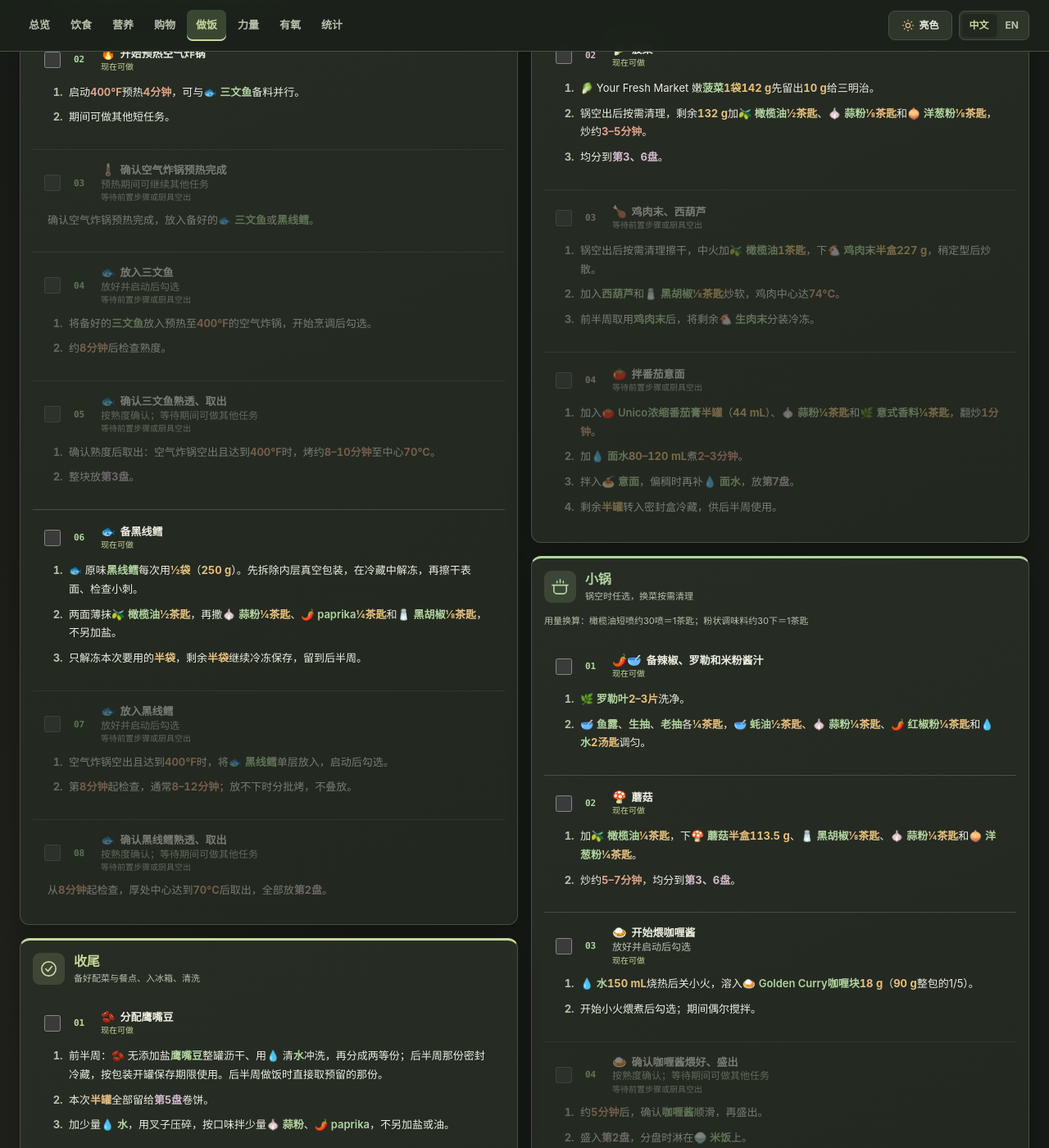
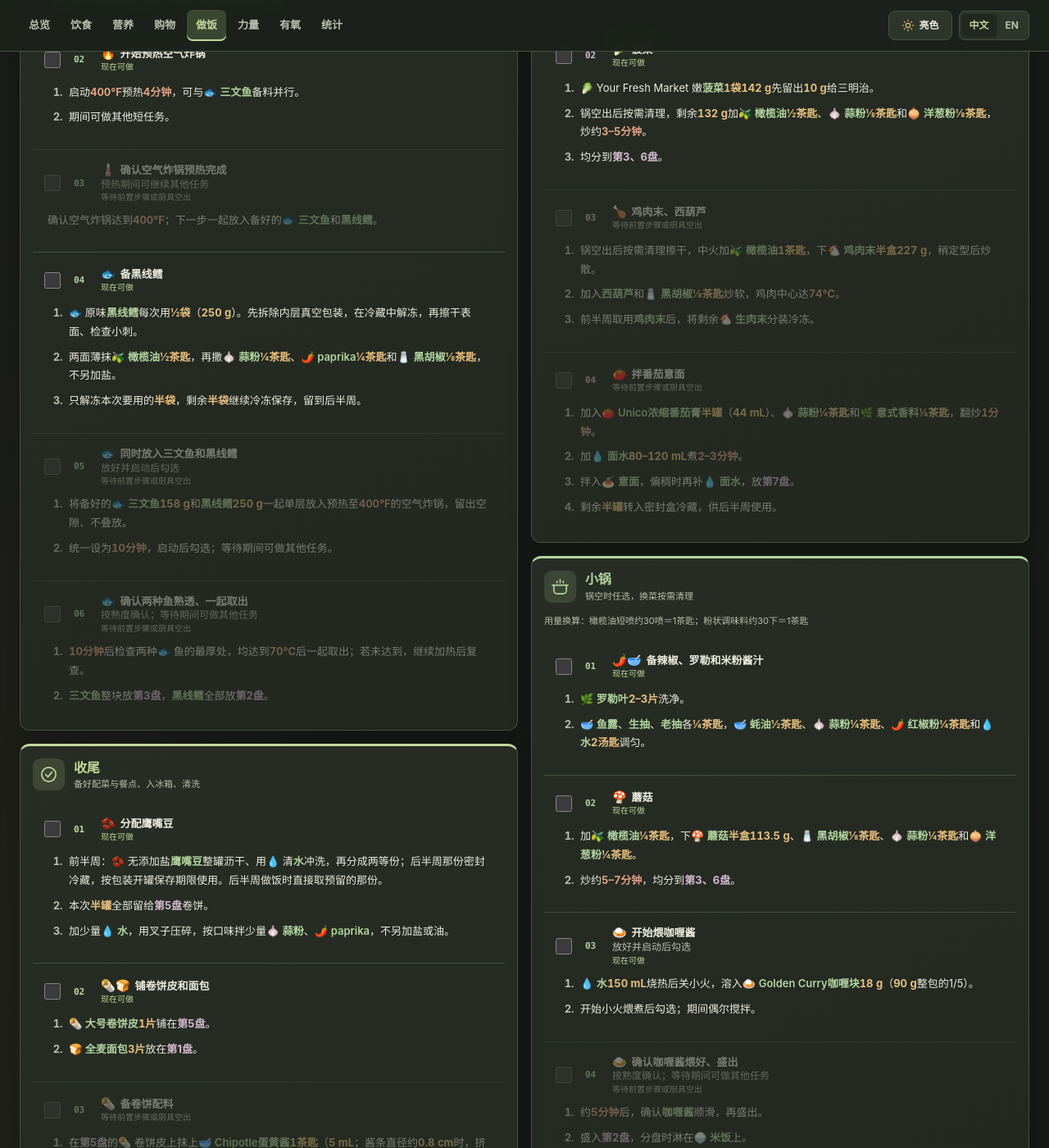
Before and after one commit to yunhaixiang/fitness, a Jekyll site: the page built from cooking.md, in a window 1280 px wide and 1400 px high, scrolled down 3453 px. Shown: the whole window at 82% size. Built offline with Jekyll 4.4.1, drawn with Linux system fonts in a browser that asks for light colours; some of the changed text lies outside the part shown.

Commit message:
Cook salmon and haddock together in one air fryer batch

```diff
--- a/assets/cooking-flow.js
+++ b/assets/cooking-flow.js
@@ -18,7 +18,7 @@
   };
   const svg = (name) => `<svg viewBox="0 0 24 24" fill="none" stroke="currentColor" stroke-width="1.7" stroke-linecap="round" stroke-linejoin="round" aria-hidden="true">${icons[name]}</svg>`;
 
-  // Keep the existing haddock task ID so existing cooking checkmarks remain compatible.
+  // The current plan cooks both fish in one air-fryer batch.
   const nodes = [
     {"id": "oven-heat-start", "label": ["开始预热烤箱", "Start Preheating Oven"], "note": ["", ""], "group": "oven", "before": [], "link": "#cook-oven-heat-start", "minutes": 1, "instant": true},
     {"id": "prep-potato", "label": ["备土豆", "Prepare Potatoes"], "note": ["", ""], "group": "prep", "before": [], "link": "#cook-prep-potato", "minutes": 3, "displayGroup": "oven"},
@@ -54,11 +54,9 @@
     {"id": "prep-salmon", "label": ["备三文鱼", "Prepare Salmon"], "note": ["", ""], "group": "prep", "before": [], "link": "#cook-prep-salmon", "minutes": 3, "displayGroup": "air"},
     {"id": "air-heat-start", "label": ["开始预热空气炸锅", "Start Preheating Air Fryer"], "note": ["", ""], "group": "air", "before": [], "link": "#cook-air-heat-start", "minutes": 1, "instant": true},
     {"id": "air-heat", "label": ["确认空气炸锅预热完成", "Confirm Air Fryer Is Preheated"], "note": ["预热期间可继续其他任务", "Continue Other Tasks While Heating"], "group": "air", "before": ["air-heat-start"], "link": "#cook-air-heat", "minutes": 4, "confirmation": true},
-    {"id": "salmon-start", "label": ["放入三文鱼", "Load Salmon"], "note": ["放好并启动后勾选", "Check after loading and starting"], "group": "air", "before": ["air-heat", "prep-salmon"], "link": "#cook-salmon-start", "minutes": 1, "instant": true, "durationHint": 8, "holdsResource": "air", "releasesAt": "salmon"},
-    {"id": "salmon", "label": ["确认三文鱼熟透、取出", "Check and Remove Salmon"], "note": ["按熟度确认；等待期间可做其他任务", "Confirm doneness; other tasks can be done while waiting"], "group": "air", "before": ["salmon-start"], "link": "#cook-salmon", "minutes": 8, "confirmation": true, "waitFor": "salmon-start", "waitKind": "food"},
     {"id": "prep-haddock", "label": ["备黑线鳕", "Prepare Haddock"], "note": ["", ""], "group": "prep", "displayGroup": "air", "before": [], "link": "#cook-prep-haddock", "minutes": 3},
-    {"id": "haddock-start", "label": ["放入黑线鳕", "Load Haddock"], "note": ["放好并启动后勾选", "Check after loading and starting"], "group": "air", "before": ["air-heat", "prep-haddock"], "link": "#cook-haddock-start", "minutes": 1, "instant": true, "durationHint": 12, "holdsResource": "air", "releasesAt": "haddock"},
-    {"id": "haddock", "label": ["确认黑线鳕熟透、取出", "Check and Remove Haddock"], "note": ["按熟度确认；等待期间可做其他任务", "Confirm doneness; other tasks can be done while waiting"], "group": "air", "before": ["haddock-start"], "link": "#cook-haddock", "minutes": 12, "confirmation": true, "waitFor": "haddock-start", "waitKind": "food"},
+    {"id": "fish-start", "label": ["同时放入三文鱼和黑线鳕", "Load Salmon and Haddock Together"], "note": ["放好并启动后勾选", "Check after loading and starting"], "group": "air", "before": ["air-heat", "prep-salmon", "prep-haddock"], "link": "#cook-fish-start", "minutes": 1, "instant": true, "durationHint": 10, "holdsResource": "air", "releasesAt": "fish"},
+    {"id": "fish", "label": ["确认两种鱼熟透、一起取出", "Check and Remove Both Fish"], "note": ["按熟度确认；等待期间可做其他任务", "Confirm doneness; other tasks can be done while waiting"], "group": "air", "before": ["fish-start"], "link": "#cook-fish", "minutes": 10, "confirmation": true, "waitFor": "fish-start", "waitKind": "food"},
     {"id": "prep-zucchini", "label": ["备西葫芦", "Prepare Zucchini"], "note": ["", ""], "group": "prep", "before": [], "link": "#cook-prep-zucchini", "minutes": 2, "displayGroup": "large-wok"},
     {"id": "spinach", "label": ["菠菜", "Spinach"], "note": ["", ""], "group": "large-wok", "before": [], "link": "#cook-spinach", "minutes": 5},
     {"id": "ground", "label": ["鸡肉末、西葫芦", "Ground Chicken and Zucchini"], "note": ["", ""], "group": "large-wok", "before": ["prep-zucchini"], "link": "#cook-ground", "minutes": 8},
@@ -75,7 +73,7 @@
     {"id": "peas-carrots", "label": ["豌豆胡萝卜", "Peas and Carrots"], "note": ["", ""], "group": "finish", "before": [], "link": "#cook-peas-carrots", "minutes": 3},
     {"id": "wrap", "label": ["卷饼", "Wrap"], "note": ["", ""], "group": "finish", "before": ["prep-wrap", "prep-chickpeas", "chicken", "peel-eggs"], "link": "#cook-wrap", "minutes": 1},
     {"id": "sandwich", "label": ["三明治", "Sandwich"], "note": ["", ""], "group": "finish", "before": ["prep-sandwich", "chicken", "peel-eggs"], "link": "#cook-sandwich", "minutes": 1},
-    {"id": "refrigerate", "label": ["入冰箱", "Refrigerate"], "note": ["", ""], "group": "finish", "before": ["rice", "potato", "ribs", "shrimp", "salmon", "dumplings", "curry", "season-noodles", "tomato", "wrap", "sandwich", "mushroom", "spinach", "haddock", "peas-carrots", "prep-chickpeas"], "link": "#cook-refrigerate", "minutes": 5},
+    {"id": "refrigerate", "label": ["入冰箱", "Refrigerate"], "note": ["", ""], "group": "finish", "before": ["rice", "potato", "ribs", "shrimp", "dumplings", "curry", "season-noodles", "tomato", "wrap", "sandwich", "mushroom", "spinach", "fish", "peas-carrots", "prep-chickpeas"], "link": "#cook-refrigerate", "minutes": 5},
     {"id": "clean", "label": ["清洗", "Clean Up"], "note": ["", ""], "group": "finish", "before": ["refrigerate"], "link": "#cook-clean", "minutes": 7}
   ];
   const stepEmoji = {
@@ -85,7 +83,7 @@
     'prep-potato': '🥔', potato: '🥔',
     'prep-ribs': '🍖', ribs: '🍖',
     'prep-shrimp': '🦐', shrimp: '🦐',
-    'prep-haddock': '🐟', 'prep-salmon': '🐟', salmon: '🐟', haddock: '🐟',
+    fish: '🐟', 'prep-haddock': '🐟', 'prep-salmon': '🐟', salmon: '🐟', haddock: '🐟',
     'air-heat-start': '🔥', 'air-heat': '🌡️',
     'egg-water': '💧', 'pasta-water': '💧',
     eggs: '🥚', dumplings: '🥟', pasta: '🍝', noodles: '🍜',
@@ -103,7 +101,7 @@
     {"id": "finish", "icon": "finish", "title": ["收尾", "Finish"], "hint": ["备好配菜与餐点、入冰箱、清洗", "Assemble Meals, Refrigerate and Clean"]}
   ];
 
-  const instructionSections = [["rice", "rice", ["prep-rice", "rice-start", "rice"]], ["oven", "oven", ["oven-heat-start", "prep-potato", "prep-chicken", "prep-ribs", "prep-shrimp", "oven-heat", "potato-start", "potato-turn", "potato", "chicken-start", "chicken", "ribs-start", "ribs", "shrimp-start", "shrimp"]], ["air-fryer", "air", ["prep-salmon", "air-heat-start", "air-heat", "salmon-start", "salmon", "prep-haddock", "haddock-start", "haddock"]], ["pot-one", "pots", ["egg-water-start", "egg-water", "eggs-start", "eggs", "dumplings-start", "dumplings", "peel-eggs"]], ["pot-two", "pots", ["pasta-water-start", "pasta-water", "pasta-start", "pasta", "noodles-start", "noodles"]], ["small-wok", "small-wok", ["prep-noodle-sauce", "mushroom", "curry-start", "curry", "season-noodles"]], ["large-wok", "large-wok", ["prep-zucchini", "spinach", "ground", "tomato"]], ["finish", "finish", ["prep-chickpeas", "prep-bread", "prep-wrap", "prep-sandwich", "peas-carrots", "wrap", "sandwich", "refrigerate", "clean"]]];
+  const instructionSections = [["rice", "rice", ["prep-rice", "rice-start", "rice"]], ["oven", "oven", ["oven-heat-start", "prep-potato", "prep-chicken", "prep-ribs", "prep-shrimp", "oven-heat", "potato-start", "potato-turn", "potato", "chicken-start", "chicken", "ribs-start", "ribs", "shrimp-start", "shrimp"]], ["air-fryer", "air", ["prep-salmon", "prep-haddock", "air-heat-start", "air-heat", "fish-start", "fish"]], ["pot-one", "pots", ["egg-water-start", "egg-water", "eggs-start", "eggs", "dumplings-start", "dumplings", "peel-eggs"]], ["pot-two", "pots", ["pasta-water-start", "pasta-water", "pasta-start", "pasta", "noodles-start", "noodles"]], ["small-wok", "small-wok", ["prep-noodle-sauce", "mushroom", "curry-start", "curry", "season-noodles"]], ["large-wok", "large-wok", ["prep-zucchini", "spinach", "ground", "tomato"]], ["finish", "finish", ["prep-chickpeas", "prep-bread", "prep-wrap", "prep-sandwich", "peas-carrots", "wrap", "sandwich", "refrigerate", "clean"]]];
   if (window.fitnessCookingDefinition) {
     nodes.splice(0, nodes.length, ...window.fitnessCookingDefinition.nodes);
     instructionSections.splice(0, instructionSections.length, ...window.fitnessCookingDefinition.instructionSections);
--- a/assets/cooking-progress.js
+++ b/assets/cooking-progress.js
@@ -3,7 +3,13 @@
   function derive(nodes, saved, half = 'first') {
     const active = nodes;
     const byId = new Map(active.map(n => [n.id, n]));
-    const done = new Set((Array.isArray(saved) ? saved : []).filter(id => byId.has(id)));
+    const previous = Array.isArray(saved) ? [...saved] : [];
+    // Merge old separate fish marks only when BOTH fish reached that checkpoint.
+    if (byId.has('fish-start')) {
+      if (['salmon-start', 'haddock-start'].every(id => previous.includes(id))) previous.push('fish-start');
+      if (['salmon', 'haddock'].every(id => previous.includes(id))) previous.push('fish');
+    }
+    const done = new Set(previous.filter(id => byId.has(id)));
     const complete = id => done.has(id);
     const satisfied = n => n.before.every(complete);
     // Undoing a prerequisite invalidates only its downstream completion marks.
@@ -30,7 +36,7 @@
       memo.set(id, score); return score;
     };
     // Use already-heated appliances promptly; otherwise prioritize the longest remaining chain.
-    const urgent = n => ['salmon-start', 'haddock-start'].includes(n.id) && done.has('air-heat') ? 2
+    const urgent = n => ['fish-start', 'salmon-start', 'haddock-start'].includes(n.id) && done.has('air-heat') ? 2
       : ['eggs-start', 'pasta-start', 'dumplings-start', 'noodles-start'].includes(n.id) ? 1 : 0;
     available.sort((a,b) => Number(!!a.confirmation) - Number(!!b.confirmation) || urgent(b) - urgent(a) || length(b.id) - length(a.id));
     return { done: [...done], active, available, recommended: available[0]?.id || null, ready: true, total: active.length };
@@ -159,7 +165,7 @@
     if (view.recommended) {
       suggestion.append(create('strong', '', t('推荐下一步', 'Recommended Next')), action(view.available[0], true));
       const next = view.available[0];
-      const reason = ['salmon-start','haddock-start','eggs-start','pasta-start','dumplings-start','noodles-start'].includes(next.id) ? t('加热已就绪，优先接着烹调。', 'The appliance is ready; continue cooking promptly.') : t('优先启动耗时较长的后续流程。', 'Start the longer remaining chain first.');
+      const reason = ['fish-start','salmon-start','haddock-start','eggs-start','pasta-start','dumplings-start','noodles-start'].includes(next.id) ? t('加热已就绪，优先接着烹调。', 'The appliance is ready; continue cooking promptly.') : t('优先启动耗时较长的后续流程。', 'Start the longer remaining chain first.');
       suggestion.append(create('span', 'cooking-progress-reason', next.confirmation ? (next.waitKind === 'boil' ? t('水持续沸腾后再确认。', 'Confirm once the water is boiling steadily.') : next.waitKind === 'food' ? t('按步骤检查熟度或时间，再确认；等待期间可做其他任务。', 'Check doneness or the stated time before confirming; other tasks can be done while waiting.') : t('达到预热温度后再确认。', 'Confirm once the target temperature is reached.')) : reason));
       const others = view.available.slice(1);
       if (others.length) { readyList.append(create('strong', '', t('现在也可以做', 'Also Ready'))); const list = create('div', 'cooking-flow-chip-list'); others.forEach(n => list.append(action(n, false))); readyList.append(list); }
--- a/cooking.md
+++ b/cooking.md
@@ -201,37 +201,6 @@ cooking: true
 </li>
 <li class="cooking-task-source">
 <ol lang="zh-CN" class="cooking-source-zh">
-<li>启动400°F预热4分钟，可与🐟 三文鱼备料并行。</li>
-<li>期间可做其他短任务。</li>
-</ol>
-<ol lang="en" class="cooking-source-en" hidden>
-<li>Start preheating at 400°F for 4 minutes; prepare the 🐟 salmon meanwhile.</li>
-<li>Work on other short tasks meanwhile.</li>
-</ol>
-</li>
-<li class="cooking-task-source"><p data-en="Confirm preheating is complete, then load the prepared 🐟 salmon or haddock promptly.">确认空气炸锅预热完成，放入备好的🐟 三文鱼或黑线鳕。</p></li>
-<li class="cooking-task-source">
-<ol lang="zh-CN" class="cooking-source-zh">
-<li>将备好的三文鱼放入预热至400°F的空气炸锅，开始烹调后勾选。</li>
-<li>约8分钟后检查熟度。</li>
-</ol>
-<ol lang="en" class="cooking-source-en" hidden>
-<li>Load the prepared salmon into the air fryer preheated to 400°F and check after starting.</li>
-<li>Check for doneness after about 8 minutes.</li>
-</ol>
-</li>
-<li class="cooking-task-source">
-<ol lang="zh-CN" class="cooking-source-zh">
-<li>确认熟度后取出：空气炸锅空出且达到400°F时，烤约8–10分钟至中心70°C。</li>
-<li>整块放第3盘。</li>
-</ol>
-<ol lang="en" class="cooking-source-en" hidden>
-<li>Check doneness before removing: When the air fryer is empty and at 400°F, cook for about 8–10 minutes, to 70°C in the centre.</li>
-<li>Place the whole fillet in meal 3.</li>
-</ol>
-</li>
-<li class="cooking-task-source">
-<ol lang="zh-CN" class="cooking-source-zh">
 <li>🐟 原味黑线鳕每次用½袋（250 g）。先拆除内层真空包装，在冷藏中解冻，再擦干表面、检查小刺。</li>
 <li>两面薄抹🫒 橄榄油½茶匙，再撒🧄 蒜粉¼茶匙、🌶️ paprika¼茶匙和🧂 黑胡椒⅛茶匙，不另加盐。</li>
 <li>只解冻本次要用的半袋，剩余半袋继续冷冻保存，留到后半周。</li>
@@ -244,20 +213,33 @@ cooking: true
 </li>
 <li class="cooking-task-source">
 <ol lang="zh-CN" class="cooking-source-zh">
-<li>空气炸锅空出且达到400°F时，将🐟 黑线鳕单层放入，启动后勾选。</li>
-<li>第8分钟起检查，通常8–12分钟；放不下时分批烤，不叠放。</li>
+<li>启动400°F预热4分钟，可与🐟 三文鱼备料并行。</li>
+<li>期间可做其他短任务。</li>
 </ol>
 <ol lang="en" class="cooking-source-en" hidden>
-<li>When the air fryer is free and at 400°F, load the 🐟 haddock in a single layer and check after starting.</li>
-<li>Start checking at 8 minutes, usually 8–12 minutes; cook in batches if needed without stacking.</li>
+<li>Start preheating at 400°F for 4 minutes; prepare the 🐟 salmon meanwhile.</li>
+<li>Work on other short tasks meanwhile.</li>
+</ol>
+</li>
+<li class="cooking-task-source"><p data-en="Confirm the air fryer has reached 400°F; load both prepared 🐟 fish together in the next step.">确认空气炸锅达到400°F；下一步一起放入备好的🐟 三文鱼和黑线鳕。</p></li>
+<li class="cooking-task-source">
+<ol lang="zh-CN" class="cooking-source-zh">
+<li>将备好的🐟 三文鱼158 g和黑线鳕250 g一起单层放入预热至400°F的空气炸锅，留出空隙、不叠放。</li>
+<li>统一设为10分钟，启动后勾选；等待期间可做其他任务。</li>
+</ol>
+<ol lang="en" class="cooking-source-en" hidden>
+<li>Place the prepared 🐟 salmon (158 g) and haddock (250 g) together in the air fryer preheated to 400°F, in a single layer with space between pieces.</li>
+<li>Set one 10-minute cycle and check this step after starting; work on other tasks meanwhile.</li>
 </ol>
 </li>
 <li class="cooking-task-source">
 <ol lang="zh-CN" class="cooking-source-zh">
-<li>从8分钟起检查，厚处中心达到70°C后取出，全部放第2盘。</li>
+<li>10分钟后检查两种🐟 鱼的最厚处，均达到70°C后一起取出；若未达到，继续加热后复查。</li>
+<li>三文鱼整块放第3盘，黑线鳕全部放第2盘。</li>
 </ol>
 <ol lang="en" class="cooking-source-en" hidden>
-<li>Check from 8 minutes; once the thickest part reaches 70°C, remove and place all the fish in meal 2.</li>
+<li>After 10 minutes, check the thickest part of both 🐟 fish. Remove together once both reach 70°C; continue cooking and recheck if needed.</li>
+<li>Place the whole salmon fillet in meal 3 and all the haddock in meal 2.</li>
 </ol>
 </li>
 </ol>
```
Also changed, not shown: tests/cooking-progress.test.js (+21 -9 lines), tests/cooking-scheduler.test.js (+3 -3 lines).
